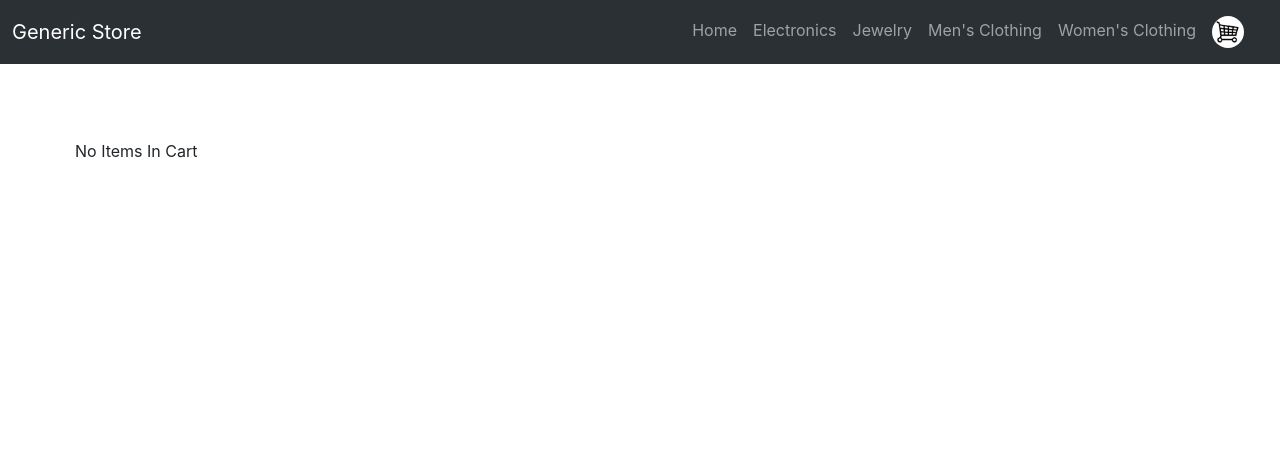
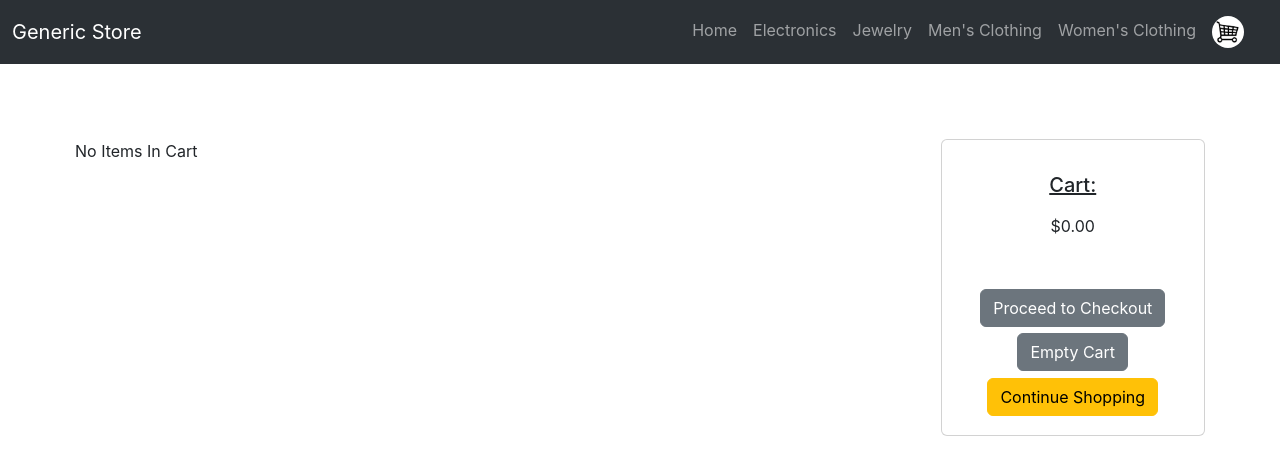
Before and after one commit to ebro1230/Shopping_Website, a React (Create React App) app: page /cart in a window 1280 px wide. Shown: the top 474 px of the page. Built offline with nearby package versions, Linux system fonts and the light colour scheme.

Commit message:
fixing logic on add, subtract, update, empty cart buttons, added continue shopping button, fixed cart price display, css

```diff
--- a/src/Components/CartItem.js
+++ b/src/Components/CartItem.js
@@ -17,11 +17,12 @@ const CartItem = (props) => {
   const cardText = props.cardText;
   const cardId = props.cardId;
   const cardQuantity = props.cardQuantity;
+  const cardItemId = props.cardItemId;
   const cardOldQuantity = props.cardOldQuantity;
   const totalPrice = (cardQuantity * cardPrice).toFixed(2);
 
   return (
-    <Card>
+    <Card key={cardItemId}>
       <Card.Body className="cartItemCard-div">
         <Row>
           <Col>
@@ -72,11 +73,19 @@ const CartItem = (props) => {
           </Col>
           <Col className="cartQuantity-div">
             <div className="quantity-div">
-              <Button id={cardId} onClick={props.onMinus}>
+              <Button
+                id={cardItemId}
+                onClick={props.onMinus}
+                data-quantity={cardQuantity}
+              >
                 -
               </Button>
               <p>Quantity: {cardQuantity}</p>
-              <Button id={cardId} onClick={props.onPlus}>
+              <Button
+                id={cardItemId}
+                onClick={props.onPlus}
+                data-quantity={cardQuantity}
+              >
                 +
               </Button>
             </div>
--- a/src/Components/ProceedToCheckOut.js
+++ b/src/Components/ProceedToCheckOut.js
@@ -8,10 +8,41 @@ const ProceedToCheckOut = (props) => {
   return (
     <Card>
       <Card.Body className="ProceedToCheckOut-div">
-        <Card.Title>Cart</Card.Title>
-        <Card.Text>{cartPrice}</Card.Text>
-        <Button onClick={props.onProceedToCheckOut}>Proceed to Checkout</Button>
-        <Button onClick={props.EmptyCart}>Empty Cart</Button>
+        <Card.Title className="cartTitle-div">Cart:</Card.Title>
+        <Card.Text className="cartPrice-div">${cartPrice.toFixed(2)}</Card.Text>
+        {cartPrice ? (
+          <div className="cartButtons-div">
+            <Button className="cartButton" onClick={props.onProceedToCheckOut}>
+              Proceed to Checkout
+            </Button>
+            <Button className="cartButton" onClick={props.onEmptyCart}>
+              Empty Cart
+            </Button>
+            <Button
+              className="cartButton"
+              variant="warning"
+              onClick={props.onReturn}
+            >
+              Continue Shopping
+            </Button>
+          </div>
+        ) : (
+          <div className="cartButtons-div">
+            <Button className="cartButton" variant="secondary">
+              Proceed to Checkout
+            </Button>
+            <Button className="cartButton" variant="secondary">
+              Empty Cart
+            </Button>
+            <Button
+              className="cartButton"
+              variant="warning"
+              onClick={props.onReturn}
+            >
+              Continue Shopping
+            </Button>
+          </div>
+        )}
       </Card.Body>
     </Card>
   );
--- a/src/Components/UpdateCartButton.js
+++ b/src/Components/UpdateCartButton.js
@@ -1,16 +1,17 @@
 import Button from "react-bootstrap/Button";
+import React, { useState, useEffect } from "react";
 
 const UpdateCartButton = (props) => {
-  const oldCart = props.oldCart;
-  const cart = props.cart;
-  const quantityChange = 0;
+  const quantityChange = props.quantityChange;
 
   return (
     <div className="updateButton-div">
       {quantityChange ? (
-        <Button>Update Cart</Button>
+        <Button variant="primary" onClick={props.onUpdate}>
+          Update Cart
+        </Button>
       ) : (
-        <Button onClick={props.handleUpdate}>Update Cart</Button>
+        <Button variant="secondary">Update Cart</Button>
       )}
     </div>
   );
--- a/src/Views/Cart.js
+++ b/src/Views/Cart.js
@@ -3,7 +3,7 @@ import Card from "react-bootstrap/Card";
 import Col from "react-bootstrap/Col";
 import Row from "react-bootstrap/Row";
 import axios from "axios";
-import { useLocation } from "react-router-dom";
+import { useLocation, useNavigate } from "react-router-dom";
 
 import CartItem from "../Components/CartItem";
 import LoadingIndicator from "../Components/LoadingIndicator";
@@ -16,27 +16,49 @@ const Cart = () => {
   const [cart, setCart] = useState([]);
   const [oldCart, setOldCart] = useState([]);
   const [cartPrice, setCartPrice] = useState(0);
+  const [newCartPrice, setNewCartPrice] = useState(0);
+  const [quantityChange, setQuantityChange] = useState(false);
   const location = useLocation();
+  const navigate = useNavigate();
 
   useEffect(() => {
     if (location.state) {
       setCart(location.state.oldCart.cart);
+      setOldCart(location.state.oldCart.cart);
+      let price = 0;
       location.state.oldCart.cart.forEach((item) => {
-        setCartPrice(cartPrice + item.quantity * item.price);
+        console.log(cartPrice);
+        price = price + Number(item.quantity) * Number(item.price);
       });
+      setCartPrice(price);
+      setNewCartPrice(price);
     }
   }, []);
 
   const handleOnPlus = (e) => {
     e.preventDefault();
+    let price = Number(newCartPrice);
     const increaseId = e.target.id;
+    const increaseQuantity = Number(e.target.getAttribute("data-quantity")) + 1;
+    oldCart.forEach((item) => {
+      if (Number(item.itemId) === Number(increaseId)) {
+        price = Number(price) + Number(item.price);
+        if (item.quantity != increaseQuantity) {
+          setQuantityChange(true);
+        } else {
+          setQuantityChange(false);
+        }
+      }
+    });
+    setNewCartPrice(price);
     setCart(
       cart.map((item) => {
-        if (Number(item.id) === Number(increaseId)) {
+        if (Number(item.itemId) === Number(increaseId)) {
           return (item = {
             category: item.category,
             description: item.description,
             id: item.id,
+            itemId: item.itemId,
             image: item.image,
             price: item.price,
             rating: item.rating,
@@ -53,13 +75,30 @@ const Cart = () => {
   const handleOnMinus = (e) => {
     e.preventDefault();
     const decreaseId = e.target.id;
+    let price = newCartPrice;
+    console.log(decreaseId);
+    const decreaseQuantity = Number(e.target.getAttribute("data-quantity")) - 1;
+    oldCart.forEach((item) => {
+      if (Number(item.itemId) === Number(decreaseId)) {
+        if (item.quantity != 0) {
+          price = Number(price) - Number(item.price);
+        }
+        if (item.quantity != decreaseQuantity) {
+          setQuantityChange(true);
+        } else {
+          setQuantityChange(false);
+        }
+      }
+    });
+    setNewCartPrice(Number(price));
     setCart(
       cart.map((item) => {
-        if (Number(item.id) === Number(decreaseId)) {
+        if (Number(item.itemId) === Number(decreaseId)) {
           return (item = {
             category: item.category,
             description: item.description,
             id: item.id,
+            itemId: item.itemId,
             image: item.image,
             price: item.price,
             rating: item.rating,
@@ -73,6 +112,10 @@ const Cart = () => {
     );
   };
 
+  const handleReturntoShopping = (e) => {
+    e.preventDefault();
+    navigate("/", { state: { oldCart: { cart } } });
+  };
   const handleUpdate = (e) => {
     e.preventDefault();
     setCart(
@@ -85,9 +128,9 @@ const Cart = () => {
         return item.quantity > 0;
       })
     );
-    cart.forEach((item) => {
-      setCartPrice(cartPrice + item.quantity * item.price);
-    });
+    setCartPrice(newCartPrice);
+
+    setQuantityChange(false);
   };
 
   const handleProceedToCheckOut = (e) => {
@@ -127,6 +170,7 @@ const Cart = () => {
                   oldCart={oldCart}
                   cart={cart}
                   onUpdate={handleUpdate}
+                  quantityChange={quantityChange}
                 />
               </Col>
               <Col xs={3}></Col>
@@ -148,6 +192,7 @@ const Cart = () => {
                         }).quantity
                       }
                       cardId={item.id}
+                      cardItemId={item.itemId}
                       onPlus={handleOnPlus}
                       onMinus={handleOnMinus}
                     />
@@ -159,12 +204,26 @@ const Cart = () => {
                   cartPrice={cartPrice}
                   onProceedToCheckOut={handleProceedToCheckOut}
                   onEmptyCart={handleEmptyCart}
+                  onReturn={handleReturntoShopping}
                 />
               </Col>
             </Row>
           </>
         ) : (
-          <p>No Items In Cart</p>
+          <Row>
+            <Col xs={9}>
+              <p>No Items In Cart</p>
+            </Col>
+
+            <Col xs={3}>
+              <ProceedToCheckOut
+                cartPrice={cartPrice}
+                onProceedToCheckOut={handleProceedToCheckOut}
+                onEmptyCart={handleEmptyCart}
+                onReturn={handleReturntoShopping}
+              />
+            </Col>
+          </Row>
         )}
       </div>
     </>
--- a/src/Views/Homepage.js
+++ b/src/Views/Homepage.js
@@ -25,6 +25,7 @@ const HomePage = () => {
             category: item.category,
             description: item.description,
             id: item.id,
+            itemId: item.id,
             image: item.image,
             price: item.price,
             rating: item.rating,
@@ -48,6 +49,7 @@ const HomePage = () => {
             category: item.category,
             description: item.description,
             id: item.id,
+            itemId: item.id,
             image: item.image,
             price: item.price,
             rating: item.rating,
@@ -60,7 +62,6 @@ const HomePage = () => {
       })
     );
   };
-
   const handleOnAddToCart = (e) => {
     e.preventDefault();
     const itemId = e.target.id;
@@ -76,6 +77,7 @@ const HomePage = () => {
                       category: cartItem.category,
                       description: cartItem.description,
                       id: cartItem.id,
+                      itemId: cartItem.id,
                       image: cartItem.image,
                       price: cartItem.price,
                       rating: cartItem.rating,
@@ -93,6 +95,7 @@ const HomePage = () => {
             category: item.category,
             description: item.description,
             id: item.id,
+            itemId: item.id,
             image: item.image,
             price: item.price,
             rating: item.rating,
@@ -117,6 +120,7 @@ const HomePage = () => {
               category: item.category,
               description: item.description,
               id: item.id,
+              itemId: item.id,
               image: item.image,
               price: item.price.toFixed(2),
               rating: item.rating,
@@ -158,6 +162,7 @@ const HomePage = () => {
                   cardText={item.description}
                   cardQuantity={item.quantity}
                   cardId={item.id}
+                  cardItemId={item.itemId}
                   onPlus={handleOnPlus}
                   onMinus={handleOnMinus}
                   onAddToCart={handleOnAddToCart}
--- a/src/index.css
+++ b/src/index.css
@@ -108,3 +108,30 @@ code {
   display:flex;
   justify-content: flex-end;
 }
+
+.cartButtons-div{
+  display: flex;
+  flex-direction: column;
+  justify-content: center;
+  align-items: center;
+  height: auto;
+  margin-top: 3rem
+}
+
+.cartButton{
+  margin: 0.2rem;
+}
+
+.cartTitle-div{
+  display: flex;
+  justify-content: center;
+  align-items: center;
+  margin: 0.2rem;
+  text-decoration: underline;
+}
+
+.cartPrice-div{
+  display: flex;
+  justify-content: center;
+  margin: 0.2rem;
+}
```
